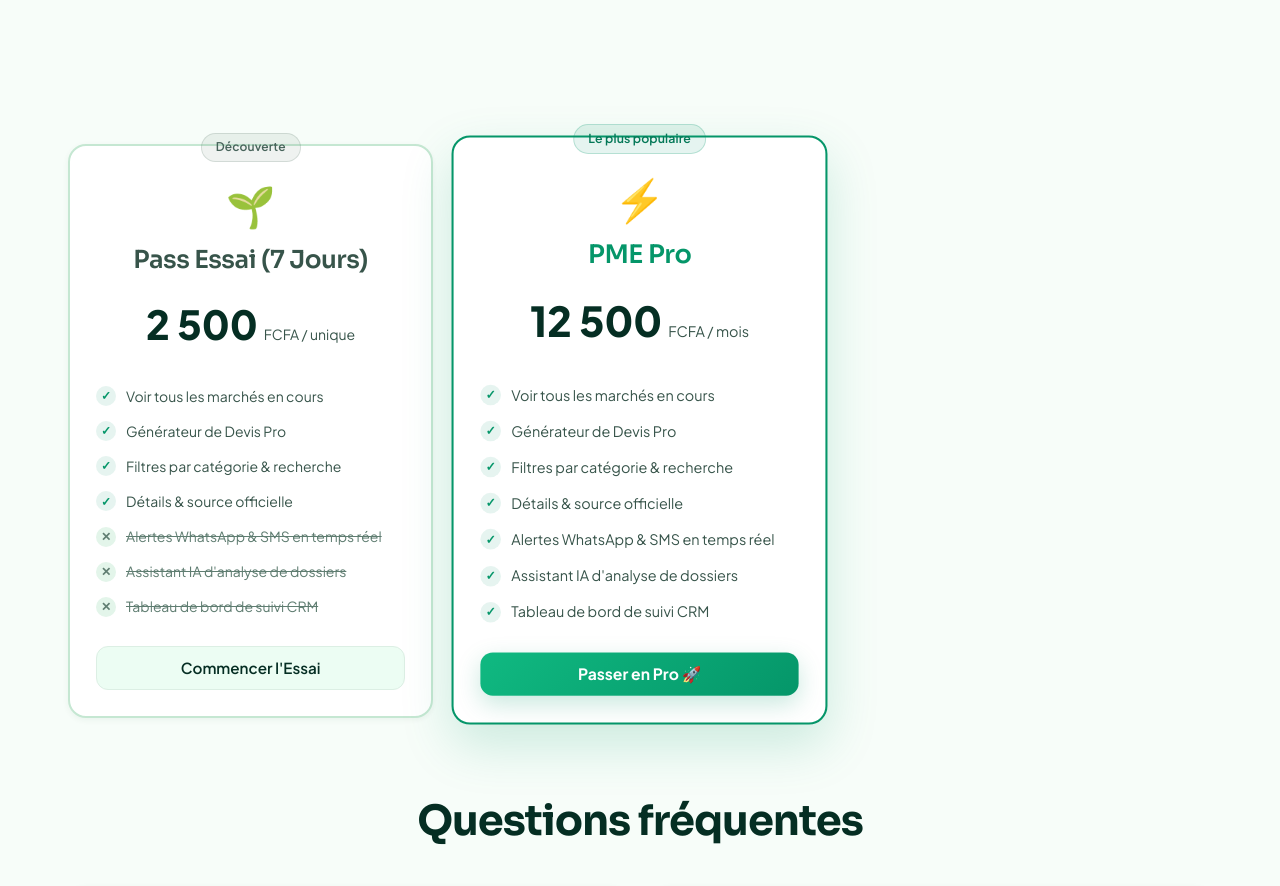
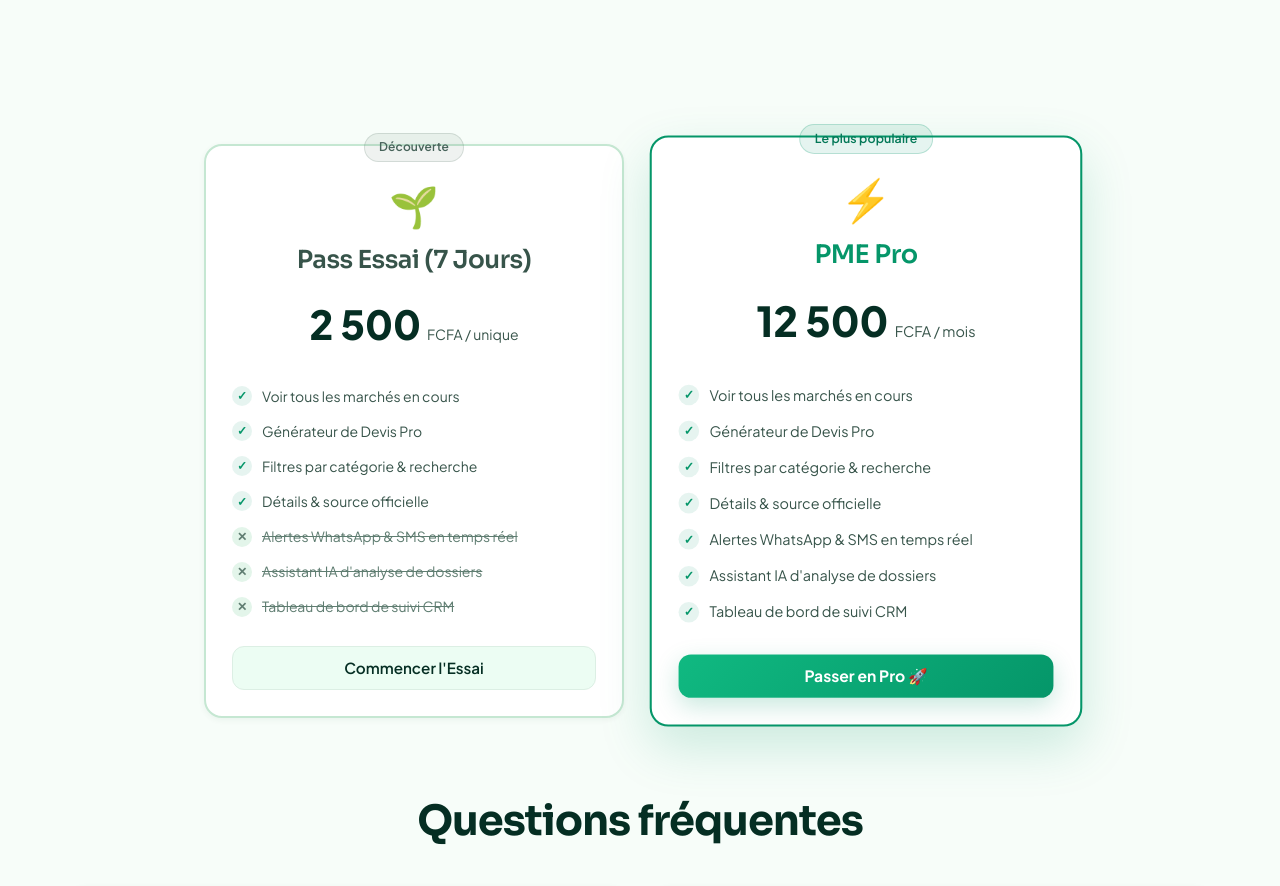
Before and after one commit to zida2/wend-kabre-bf, a Next.js app: page /tarifs in a window 1280 px wide. Shown: the part 580-1466 px from the top of the page. Built offline with nearby package versions, Linux system fonts and the light colour scheme; no server answers.

Commit message:
style: centrer les cartes de tarifs

```diff
--- a/src/app/(client)/tarifs/page.js
+++ b/src/app/(client)/tarifs/page.js
@@ -300,12 +300,14 @@ export default function TarifsPage() {
       {/* Plans */}
       <section className="section" style={{ marginTop: '-40px' }}>
         <div className="container">
-          <div className="grid grid-3 gap-6" style={{ alignItems: 'start' }}>
+          <div style={{ display: 'flex', flexWrap: 'wrap', justifyContent: 'center', gap: '32px', alignItems: 'stretch', maxWidth: '900px', margin: '0 auto' }}>
             {PLANS.map(plan => (
               <div
                 key={plan.id}
                 className="card flex flex-col"
                 style={{
+                  flex: '1 1 350px',
+                  maxWidth: '420px',
                   border: `2px solid ${plan.borderColor}`,
                   position: 'relative',
                   transition: 'transform 0.2s, box-shadow 0.2s',
```
